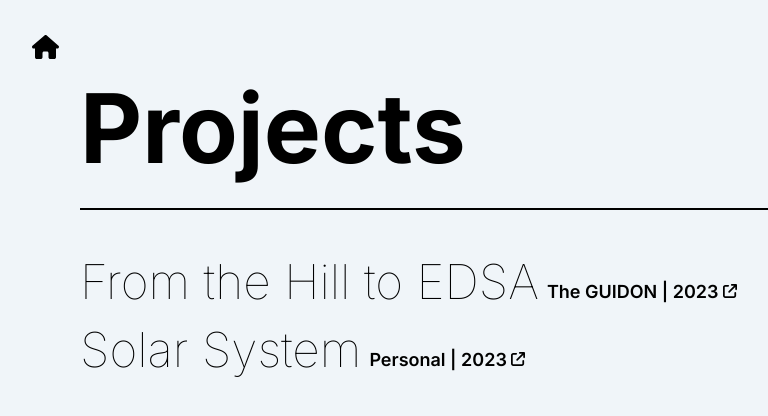
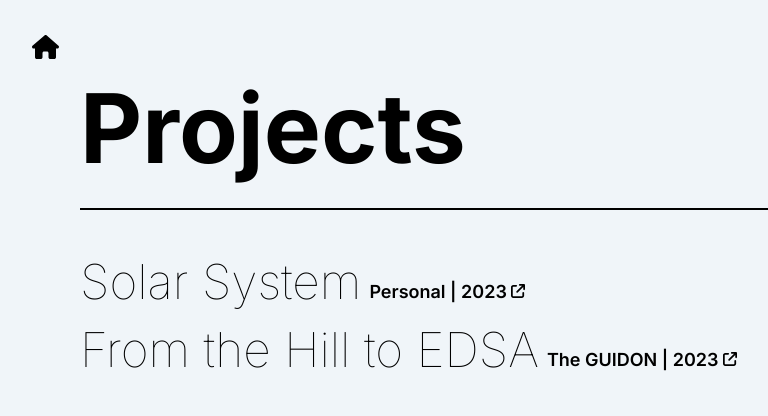
Before and after one commit to waleedlugod/waleedlugod, a Next.js app: page /projects in a window 1280 px wide. Shown: the top 416 px of the page, without its empty margins (0-768 px from the left). Built offline with nearby package versions, Linux system fonts and the light colour scheme; a web font is replaced by a local one.

Commit message:
reorder projects

```diff
--- a/src/pages/projects.js
+++ b/src/pages/projects.js
@@ -11,14 +11,14 @@ export default function Projects() {
             <Article title="Projects">
                 <ul className="space-y-5">
                     <ProjectLink
+                        href="https://size-accurate-solar-system.vercel.app/"
+                        title="Solar System"
+                        meta="Personal | 2023"
+                    />
+                    <ProjectLink
                         href="https://interactive.theguidon.com/2023/02/from-the-hill-to-edsa"
                         title="From the Hill to EDSA"
                         meta="The GUIDON | 2023"
-                    />
-                    <ProjectLink
-                        href="https://size-accurate-solar-system.vercel.app/"
-                        title="Solar System"
-                        meta="Personal | 2023"
                     />
                 </ul>
             </Article>
```
